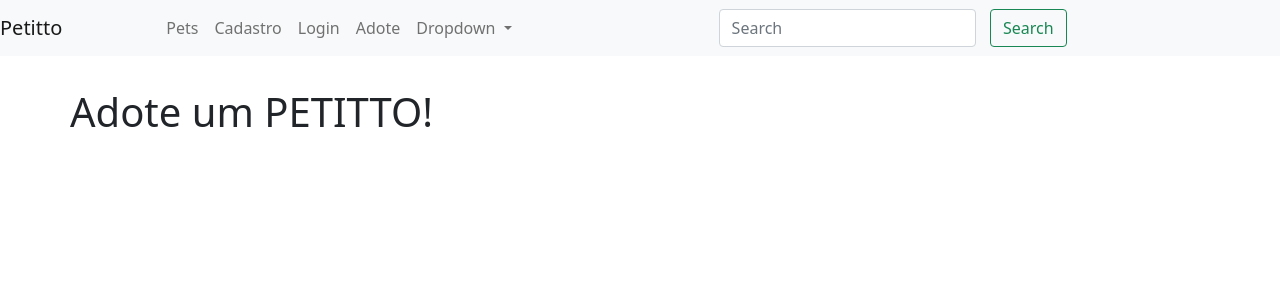
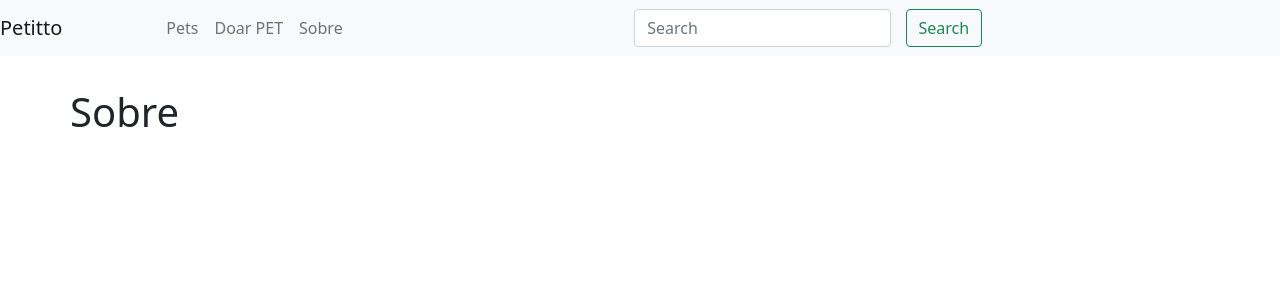
Before and after one commit to A-ghil/front-end-petito, an Angular app in the folder petitto-app/: page /doar in a window 1280 px wide. Shown: the top 300 px of the page. Built offline with nearby package versions, Linux system fonts and the light colour scheme.

Commit message:
Update Navbar

```diff
--- a/petitto-app/src/app/doar/doar.component.ts
+++ b/petitto-app/src/app/doar/doar.component.ts
@@ -7,7 +7,7 @@ import { Component, OnInit } from '@angular/core';
 })
 export class DoarComponent implements OnInit {
 
-  titleAdote = 'Adote um PETITTO!'
+  titleAdote = 'Sobre'
 
   constructor() { }
 
--- a/petitto-app/src/app/navbar/navbar.component.html
+++ b/petitto-app/src/app/navbar/navbar.component.html
@@ -11,25 +11,10 @@
                 <a routerLink="pets" class="nav-link">Pets</a>
             </li>
             <li class="nav-item">
-                <a routerLink="cadastro" class="nav-link">Cadastro</a>
+                <a routerLink="cadastro" class="nav-link">Doar PET</a>
             </li>
             <li class="nav-item">
-                <a routerLink="login" class="nav-link">Login</a>
-            </li>
-            <li class="nav-item">
-                <a routerLink="doar" class="nav-link">Adote</a>
-            </li>
-            <li class="nav-item dropdown">
-                <a class="nav-link dropdown-toggle" href="#" id="navbarDropdown" role="button" data-toggle="dropdown"
-                    aria-haspopup="true" aria-expanded="false">
-                    Dropdown
-                </a>
-                <div class="dropdown-menu" aria-labelledby="navbarDropdown">
-                    <a class="dropdown-item" href="#">Action</a>
-                    <a class="dropdown-item" href="#">Another action</a>
-                    <div class="dropdown-divider"></div>
-                    <a class="dropdown-item" href="#">Something else here</a>
-                </div>
+                <a routerLink="doar" class="nav-link">Sobre</a>
             </li>
         </ul>
         <form class="form-inline my-2 my-lg-0">
--- a/petitto-app/src/app/pets/pets.component.html
+++ b/petitto-app/src/app/pets/pets.component.html
@@ -19,7 +19,8 @@
           <tr *ngFor=" let pets of pets">
             <th scope="row">{{pets.id}}</th>
             <td class="w-25">
-                    <img src="https://s3.eu-central-1.amazonaws.com/bootstrapbaymisc/blog/24_days_bootstrap/sheep-3.jpg" class="img-fluid img-thumbnail" alt="Sheep">
+              <img src="https://s3.eu-central-1.amazonaws.com/bootstrapbaymisc/blog/24_days_bootstrap/sheep-3.jpg"
+                class="img-fluid img-thumbnail" alt="Sheep">
             </td>
             <td>{{pets.descricao}}</td>
             <td>{{pets.doador}}</td>
```
Lines whose indentation alone changed are shown as unchanged.
